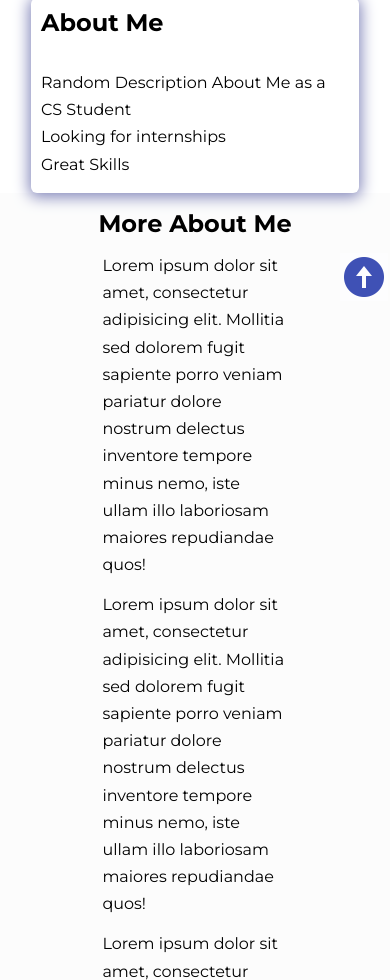
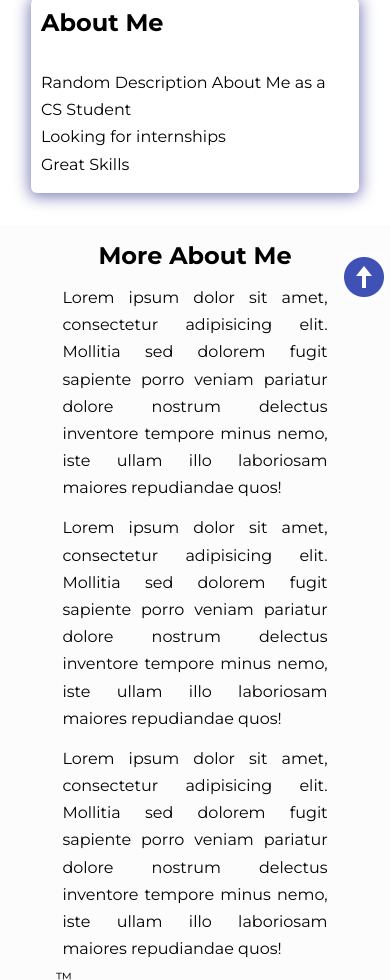
Before and after one commit to jasonord2004/Website-Portfolio, a plain HTML site: page index.html in a window 390 px wide. Shown: the part 514-1494 px from the top of the page. Drawn offline with nearby package versions, Linux system fonts and the light colour scheme.

Commit message:
*ADDED* More About Me Section Responsivity
Made the More About Me section responsive for 720px screens and under.

```diff
--- a/assets/css/styles.css
+++ b/assets/css/styles.css
@@ -346,4 +346,17 @@ footer{
     width: 20.5rem;
   }
 
+  .more-about{
+    margin-top: 2rem;
+    padding: 1rem 3.5rem;
+  }
+
+  .more-about h2{
+    text-align: center;
+  }
+
+  .more-about p{
+    text-align: justify;
+  }
+
 }
```
